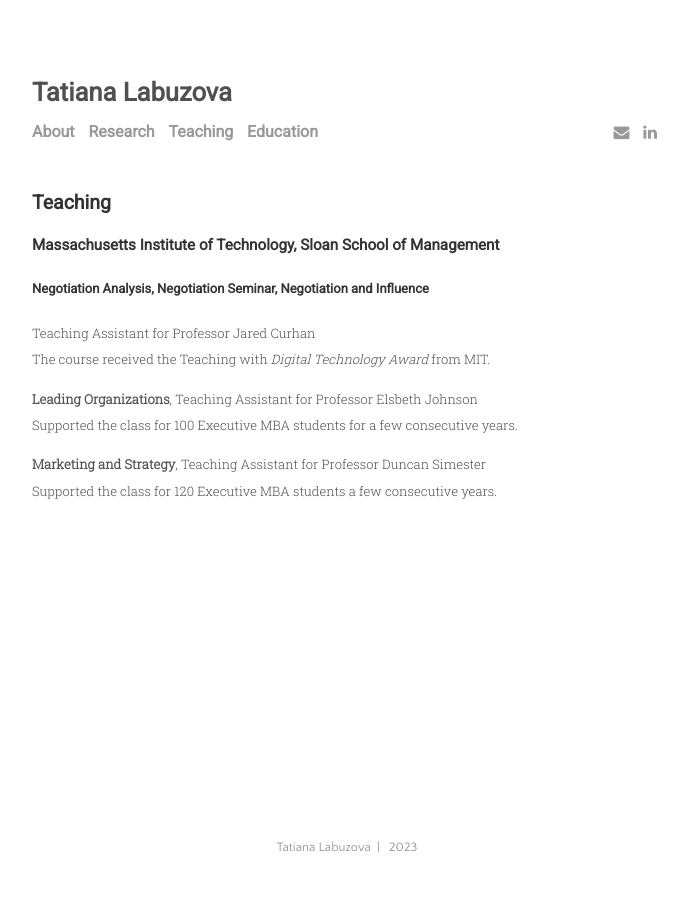
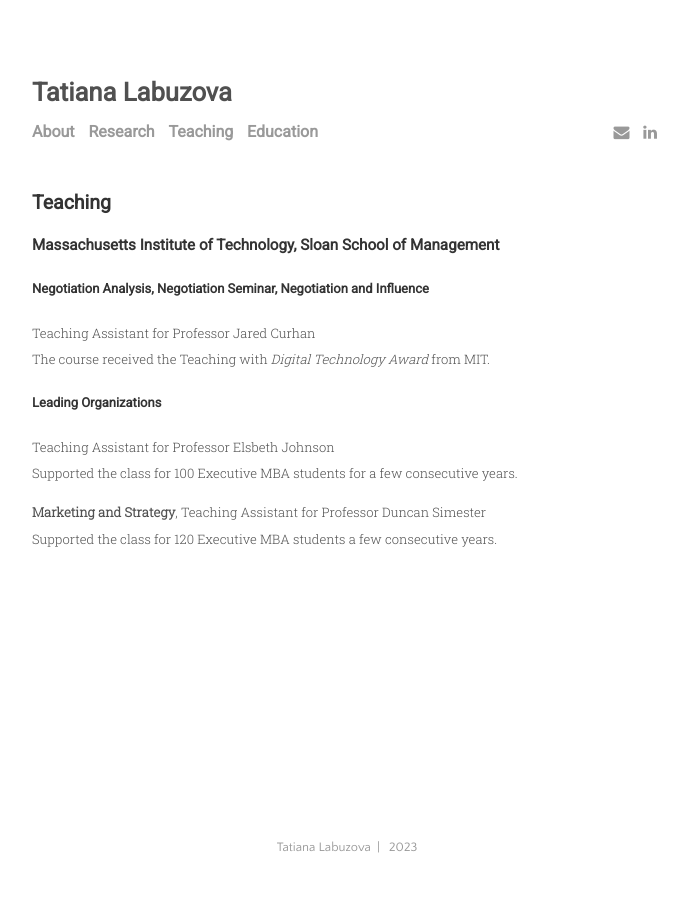
Before and after one commit to tatianalabuzova/tatianalabuzova.github.io, a Jekyll site: the page built from menu/teaching.md, in a window 1280 px wide. Shown: the whole page, without its empty margins (293-981 px from the left). Built offline with Jekyll 4.4.1, drawn with Linux system fonts in a browser that asks for light colours.

```diff
--- a/menu/teaching.md
+++ b/menu/teaching.md
@@ -10,8 +10,9 @@ title: Teaching
 Teaching Assistant for Professor Jared Curhan<br>
 The course received the Teaching with _Digital Technology Award_ from MIT.
 
-<p><b>Leading Organizations</b>, Teaching Assistant for Professor Elsbeth Johnson <br>
-Supported the class for 100 Executive MBA students for a few consecutive years.</p>
+#### Leading Organizations
+Teaching Assistant for Professor Elsbeth Johnson <br>
+Supported the class for 100 Executive MBA students for a few consecutive years.
 
 <p><b>Marketing and Strategy</b>, Teaching Assistant for Professor Duncan Simester <br>
 Supported the class for 120 Executive MBA students a few consecutive years.</p>
```
